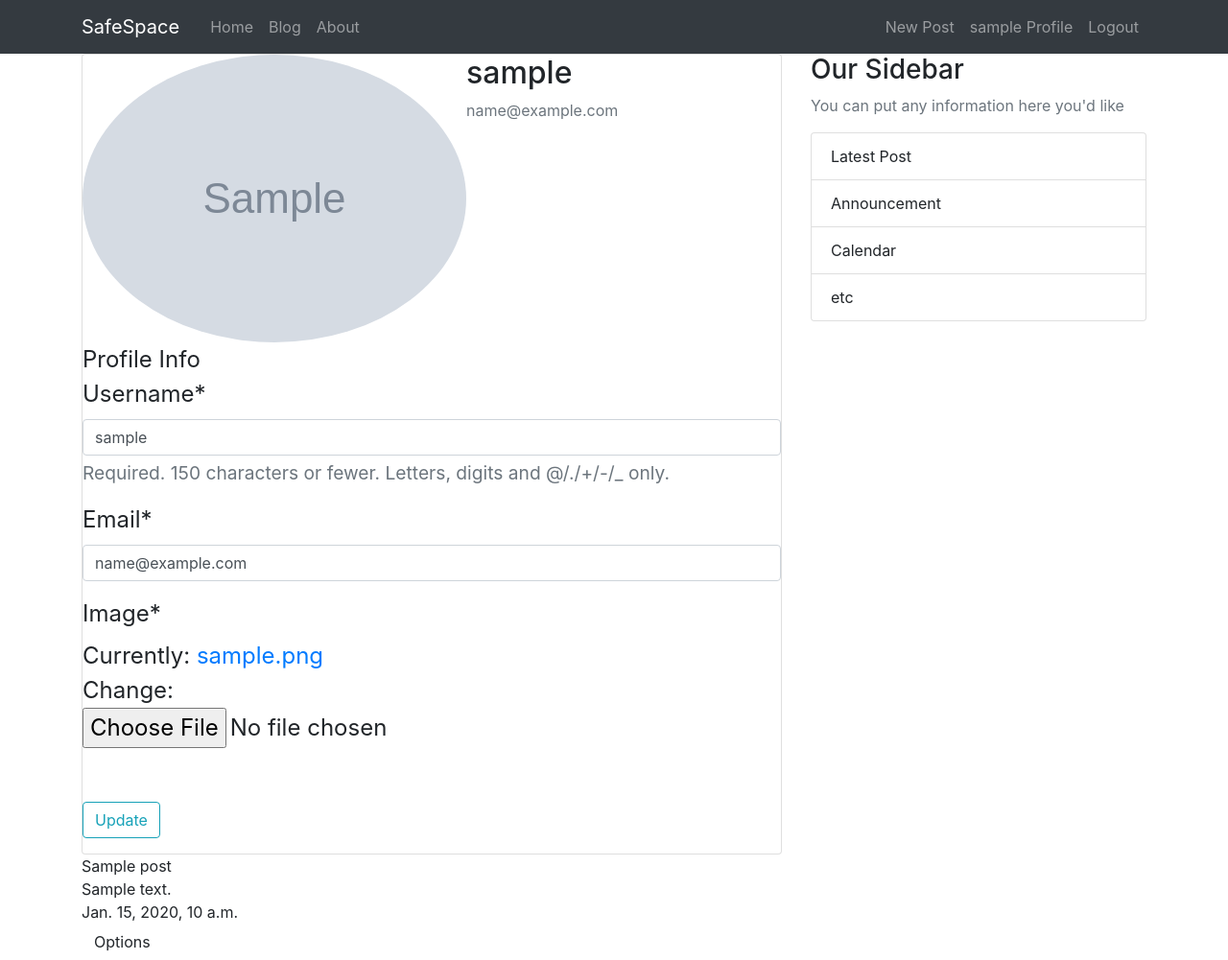
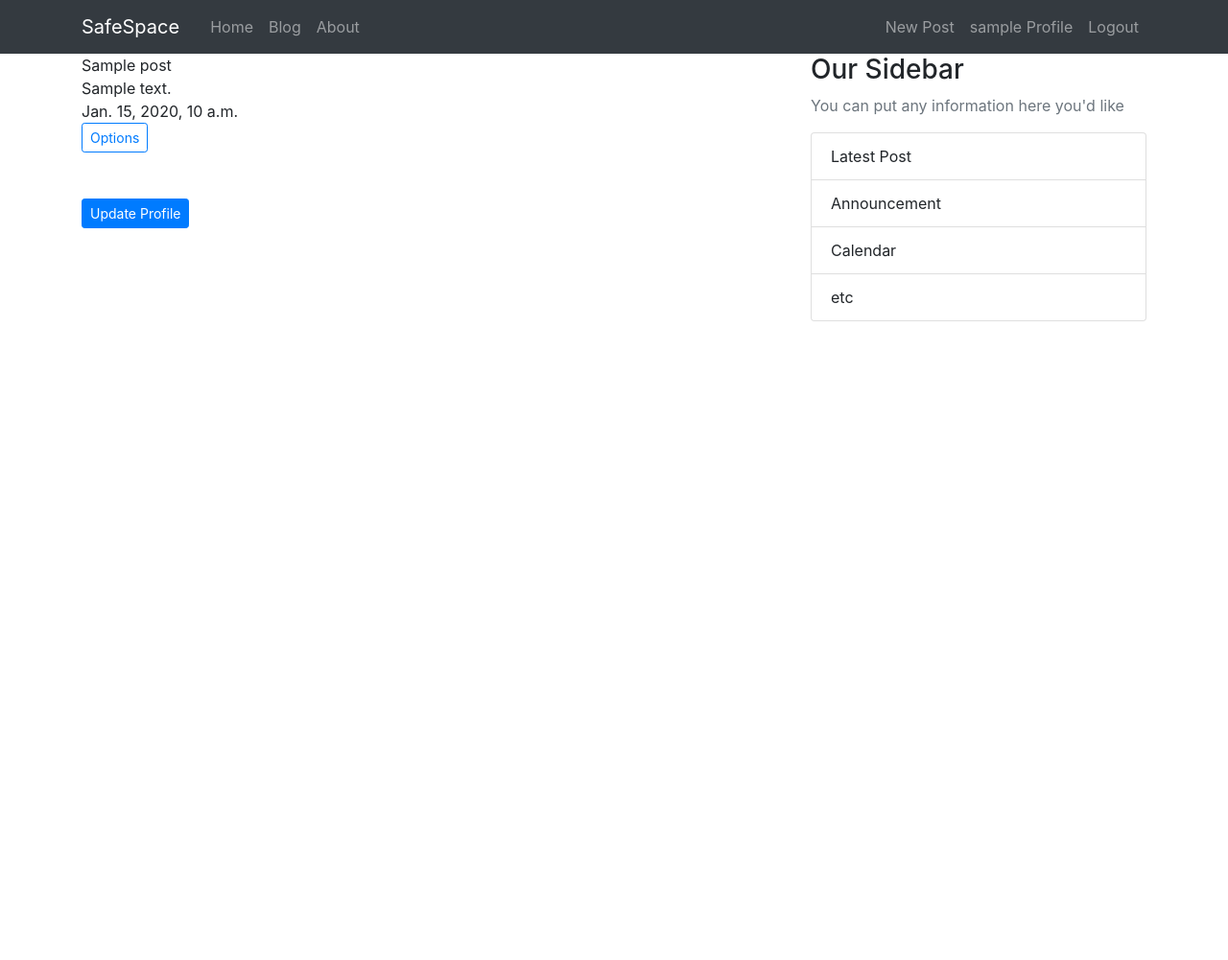
Before and after one commit to Mruzo/ss, a Django app: page /profile/ in a window 1280 px wide. Shown: the whole page at 96% size. After the commit the page ends 335 px from the top, so only its background shows below. Run offline with Django 3.2, Linux system fonts and the light colour scheme; a user stored in the database is signed in; tables that the repository leaves empty hold one stand-in row (values such as "Sample post"); grey boxes marked "Sample" are stand-in pictures; some libraries are stand-ins or nearby versions.

Commit message:
separated profile view from profile settings

```diff
--- a/safespace/safespace/urls.py
+++ b/safespace/safespace/urls.py
@@ -30,6 +30,7 @@ urlpatterns = [
     path('graphql/', GraphQLView.as_view(graphiql=True)),
     path('register/', user_views.register, name='register'),
     path('profile/', user_views.profile, name='profile'),
+    path('profile/settings', user_views.profile_update, name='profile_update'),
     path('login/', auth_views.LoginView.as_view(template_name='users/login.html'), name='login'),
     path('logout/', auth_views.LogoutView.as_view(template_name='users/logout.html'), name='logout'),
     path('password-reset/',
--- a/safespace/spaceblog/templates/spaceblog/post_detail.html
+++ b/safespace/spaceblog/templates/spaceblog/post_detail.html
@@ -13,7 +13,7 @@
         {{object.like}}
         <div>
             {% if object.author == user %}
-                <a href="{% url 'post-update' object.id %}" class="btn btn-secondary btn-sm mt-1 mb-1">Update</a>
+<!--                <a href="{% url 'post-update' object.id %}" class="btn btn-secondary btn-sm mt-1 mb-1">Update</a>-->
                 <a href="{% url 'post-delete' object.id %}" class="btn btn-danger btn-sm mt-1 mb-1">Delete</a>
             {% endif %}
         </div>
--- a/safespace/users/templates/users/profile.html
+++ b/safespace/users/templates/users/profile.html
@@ -1,27 +1,7 @@
 {% extends 'base.html' %}
 {% load crispy_forms_tags %}
 {% block content %}
-<div class="card p-5q">
-    <div class="media">
-        <img src="{{ user.profile.image.url  }}" alt="" class="rounded-circle">
-        <div>
-            <h2 class="account-heading">{{user.username}}</h2>
-            <p class="text-secondary">{{user.email}}</p>
-        </div>
-    </div>
-    <form method="POST" enctype="multipart/form-data">
-        {% csrf_token %}
-        <fieldset class="form-group">
-            <legend class="border-botton mb-4">Profile Info
-                {{ u_form|crispy  }}
-                {{ p_form|crispy  }}
-            </legend>
-        </fieldset>
-        <div class="form-group">
-            <button class="btn btn-outline-info" type="submit">Update</button>
-        </div>
-    </form>
-</div>
+
 
 <div>
 
@@ -30,8 +10,10 @@
     {{ post.post_heading}}<br>
     {{ post.post_text}}<br>
     {{ post.date_posted}}<br>
-    <a class="btn btn info" href="{% url 'post-detail' post.id %}">Options</a><br>
+    <a class="btn btn-sm btn-outline-primary" href="{% url 'post-detail' post.id %}">Options</a><br>
     {% endfor %}
+
+    <a class="btn btn-sm btn-primary mt-5" href="{% url 'profile_update' %}">Update Profile</a>
 
 
 
--- a/safespace/users/views.py
+++ b/safespace/users/views.py
@@ -20,6 +20,23 @@ def register(request):
 
 @login_required
 def profile(request):
+
+    if request.user.is_authenticated:
+        posts = request.user.author.all
+
+    # from pprint import pprint
+    # l = type(request.user.author.all)
+    # pprint(l)
+
+    context = {
+        'posts': posts
+    }
+    return render(request, 'users/profile.html', context)
+
+
+
+def profile_update(request):
+
     if request.method == 'POST':
         u_form = UserUpdateForm(request.POST, instance=request.user)
         p_form = ProfileUpdateForm(request.POST, request.FILES, instance=request.user.profile)
@@ -32,19 +49,9 @@ def profile(request):
         u_form = UserUpdateForm(instance=request.user)
         p_form = ProfileUpdateForm(instance=request.user.profile)
 
-    # print(dir(request.user))
-
-    if request.user.is_authenticated:
-        posts = request.user.author.all
-
-    # from pprint import pprint
-    # l = type(request.user.author.all)
-    # pprint(l)
-
     context = {
         'u_form': u_form,
         'p_form': p_form,
-        'posts': posts
     }
 
-    return render(request, 'users/profile.html', context)
+    return render(request, 'users/profile_settings.html', context)
```
Also changed, not shown: safespace/users/templates/users/profile_settings.html (added, +27 -0 lines).
